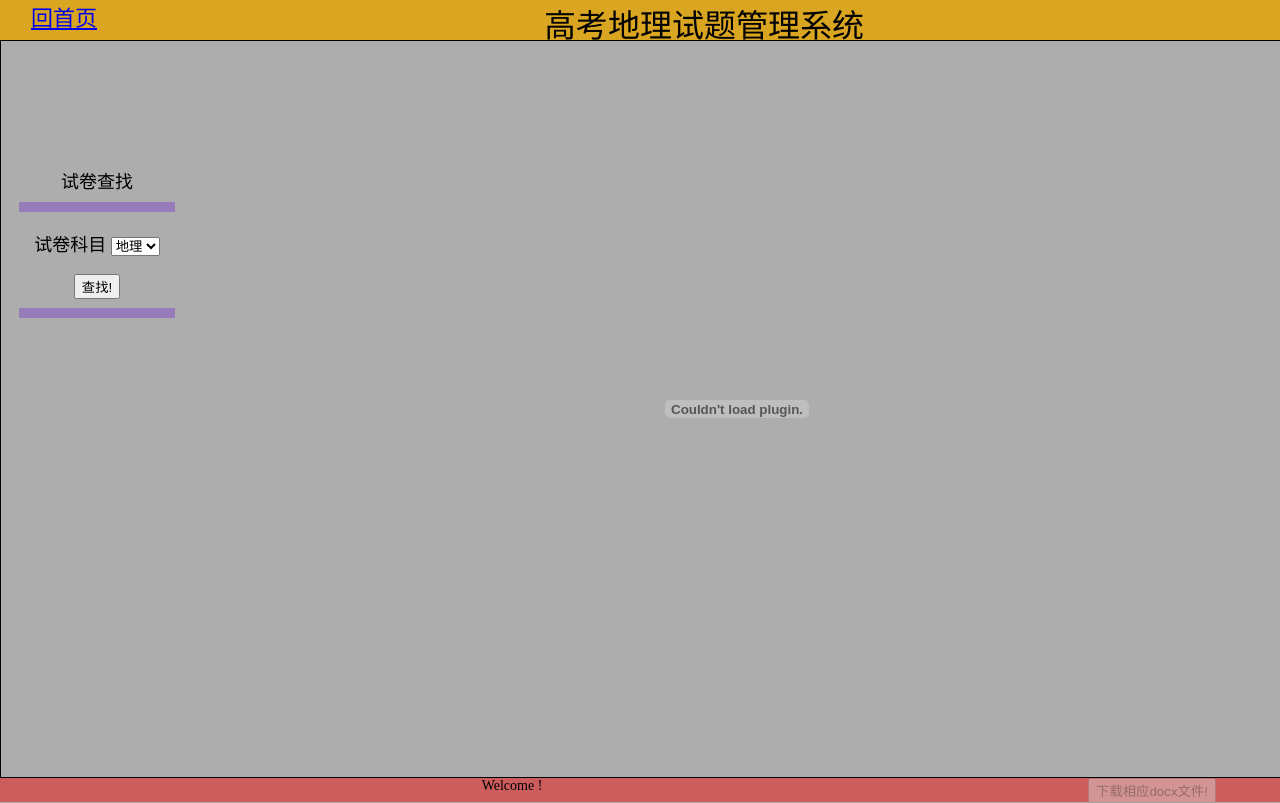
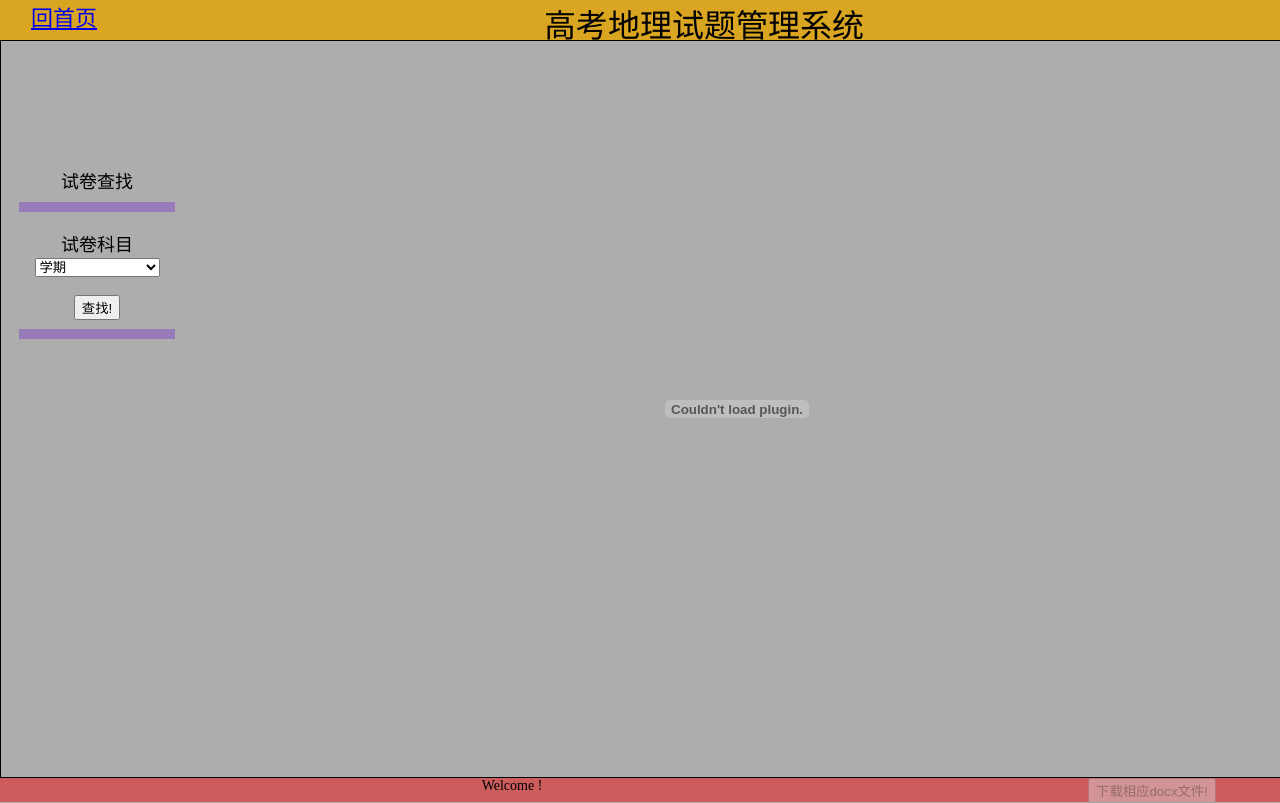
Before and after one commit to wenheping/exam, a Django app: page /shiti/ in a window 1280 px wide. Run offline with Django 3.2, Linux system fonts and the light colour scheme.

Commit message:
Update shiti.html

```diff
--- a/shiti/templates/shiti.html
+++ b/shiti/templates/shiti.html
@@ -22,8 +22,16 @@
        <HR style="FILTER: alpha(opacity=100,finishopacity=0,style=2)" width="80%" color=#987cb9 SIZE=10>
        <form action="/dg/search" method="get">
         <p> 试卷科目
-          <select name="ex_subject">
-            <option value="地理">地理</option>
+          <select name="ex_grade">
+            <option value="高三上">学期</option>
+            <option value="高二上">高二上学期</option>
+            <option value="高二下">必修一</option>
+            <option value="高一上">..第一章</option>
+            <option value="高一下">高一下学期</option>
+            <option value="初二上">初二上学期</option>
+            <option value="初二下">初二下学期(中考)</option>
+            <option value="初一上">初一上学期</option>
+            <option value="初一下">初一下学期</option>
           </select></p>
         <input type="submit" value="查找!">
        </form>
```
